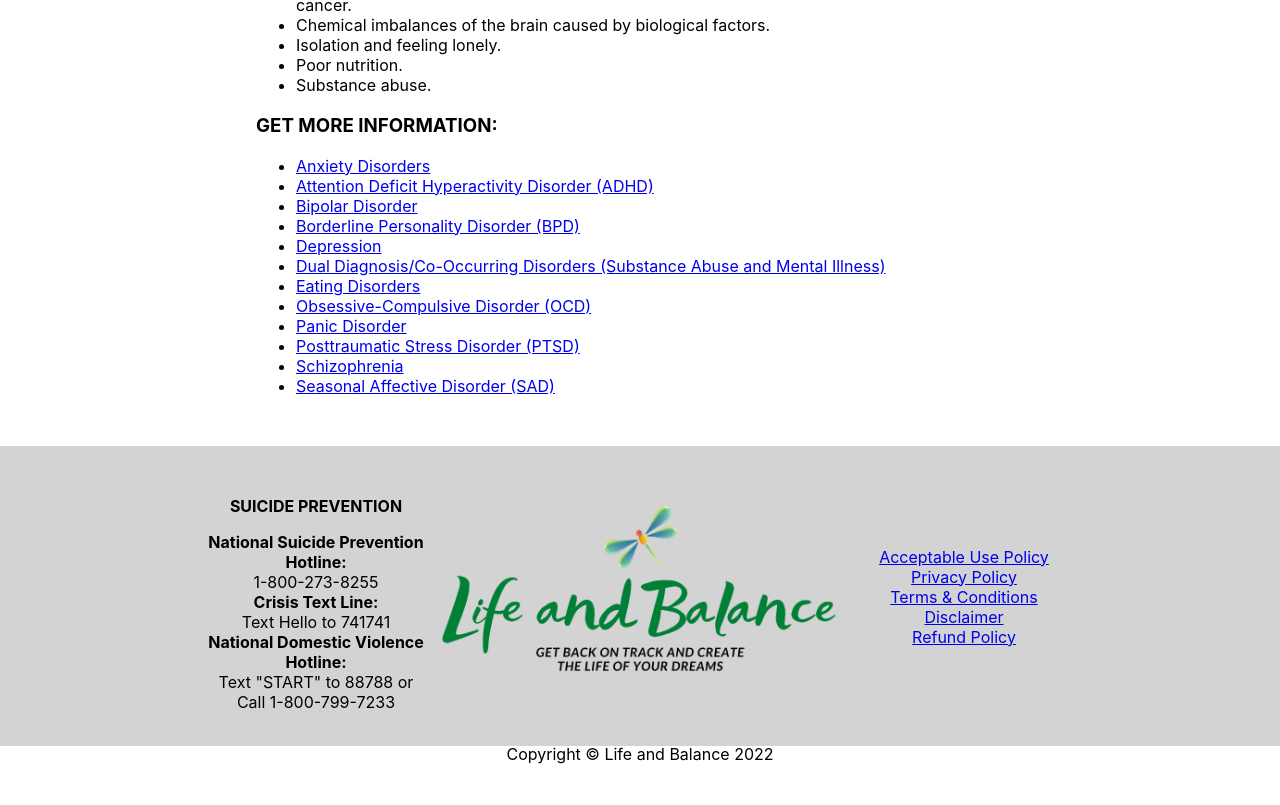
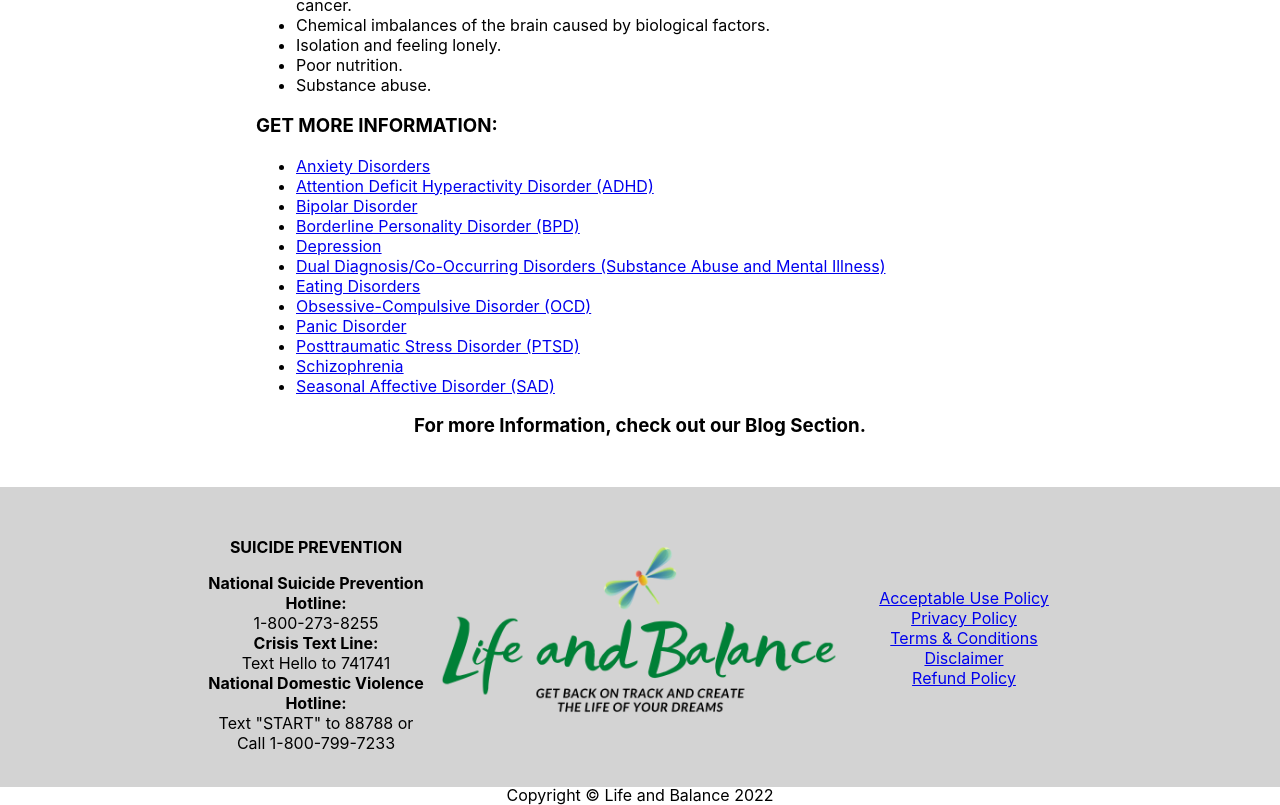
Before and after one commit to JoshuaAdamWilson/life-and-balance, a React (Create React App) app: page /education in a window 1280 px wide. Shown: the part 1796-2601 px from the top of the page. Before the commit the page ends 2560 px from the top, so only its background shows below. Built offline with nearby package versions, Linux system fonts and the light colour scheme; a web font is replaced by a local one.

Commit message:
for-more-information

```diff
--- a/src/components/Education/Education.css
+++ b/src/components/Education/Education.css
@@ -14,6 +14,10 @@
     text-indent: 2em;
 }
 
+.for-more-information {
+  text-align: center;
+}
+
 @media (max-width: 768px) {
   .education-information {
     width: 80%;
--- a/src/components/Education/Education.js
+++ b/src/components/Education/Education.js
@@ -164,6 +164,7 @@ const Education = () => {
             return <li key={illness.index}><a href={illness.website} target="_blank" rel="noreferrer">{illness.name}</a></li>
           })}
         </ul>
+        <h3 className="for-more-information">For more Information, check out our Blog Section.</h3>
       </div>
     </div>
   )
--- a/src/components/Spirituality/Spirituality.js
+++ b/src/components/Spirituality/Spirituality.js
@@ -75,6 +75,7 @@ const Spirituality = () => {
           Spirituality is not adopting more beliefs and assumptions<br />but
           uncovering the best in you. -Amit Ray
         </h4>
+        <h3 className="for-more-information">For more Information, check out our Blog Section.</h3>
       </div>
     </div>
   )
--- a/src/components/Yoga/Yoga.css
+++ b/src/components/Yoga/Yoga.css
@@ -37,6 +37,10 @@
   text-align: center;
 }
 
+.adriene h3 {
+  text-align: center;
+}
+
 @media (max-width: 768px) {
   .yoga-first-section {
     width: 80%;
--- a/src/components/Yoga/Yoga.js
+++ b/src/components/Yoga/Yoga.js
@@ -79,6 +79,7 @@ const Yoga = () => {
             mindfulness at no cost to inspire people of all ages, shapes and
             sizes across the globe.
           </p>
+          <h3>For more Information, check out our Blog Section.</h3>
         </div>
       </div>
     </div>
```
